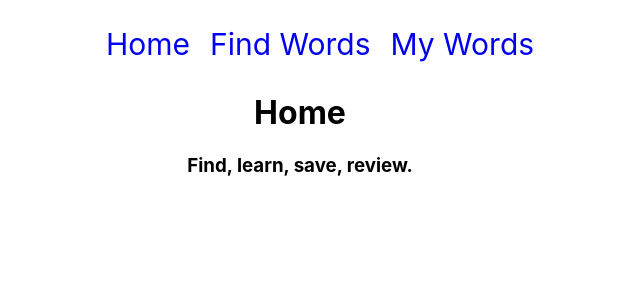
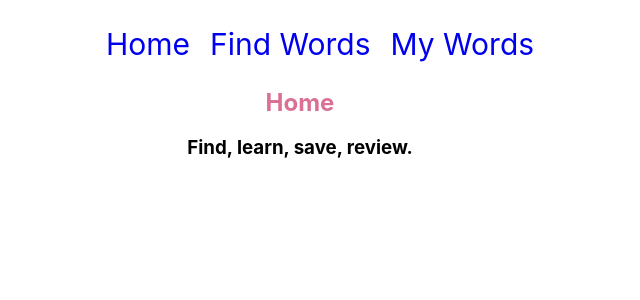
Before and after one commit to ianshalom/word-app, a React (Create React App) app: page / in a window 1280 px wide. Shown: the top 300 px of the page, without its empty margins (340-980 px from the left). Built offline with nearby package versions, Linux system fonts and the light colour scheme.

Commit message:
Added styled-components

```diff
--- a/package.json
+++ b/package.json
@@ -14,6 +14,7 @@
     "react-scripts": "^4.0.0",
     "redux": "^4.0.5",
     "redux-thunk": "^2.3.0",
+    "styled-components": "^5.2.0",
     "web-vitals": "^0.2.4"
   },
   "scripts": {
--- a/src/components/Home/Home.js
+++ b/src/components/Home/Home.js
@@ -1,9 +1,16 @@
 import React from "react";
+import styled from "styled-components";
 
 function Home() {
+  const Title = styled.h1`
+    font-size: 1.5rem;
+    text-align: center;
+    color: palevioletred;
+  `;
+
   return (
     <div>
-      <h1>Home</h1>
+      <Title>Home</Title>
       <h3>Find, learn, save, review.</h3>
     </div>
   );
--- a/src/containers/MyWords/MyWords.js
+++ b/src/containers/MyWords/MyWords.js
@@ -1,6 +1,6 @@
 import React, { Component } from "react";
 import "./MyWords.css";
-import axiosFirebase from "../../axios-firebase";
+
 import MyWord from "../../components/MyWord/MyWord";
 import Spinner from "../../components/UI/Spinner/Spinner";
 import * as getWords from "../../store/actions/index";
```
Also changed, not shown: 1 other file (tests, documents, lock files or other folders).
